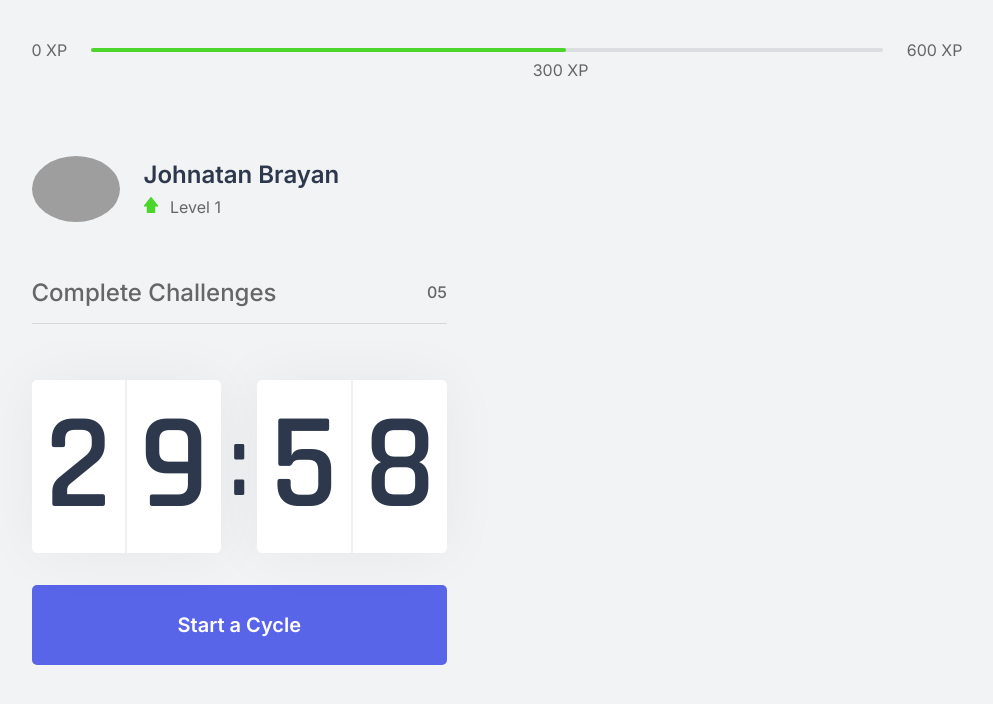
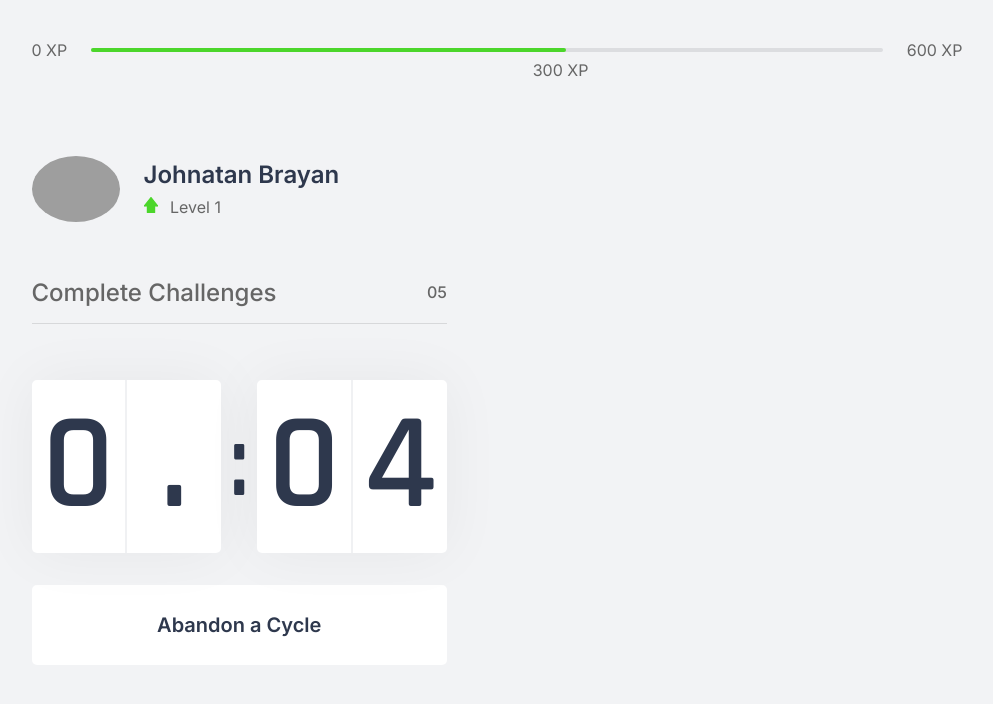
Before and after one commit to johnatanbrayan/move-it, a Next.js app: page / in a window 1280 px wide. Both pictures are taken after a click on the button "Start a Cycle". Shown: the top 704 px of the page, without its empty margins (143-1136 px from the left). Built offline with nearby package versions, Linux system fonts and the light colour scheme; grey boxes are pictures that could not be loaded.

Commit message:
Implementation improvements

```diff
--- a/src/components/Countdown.tsx
+++ b/src/components/Countdown.tsx
@@ -1,27 +1,40 @@
 import { useEffect, useState } from 'react';
 import style from '../styles/components/Countdown.module.css';
 
+let countdownTimeout: NodeJS.Timeout;
+
 export const Countdown = () => {
-  const [active, setActive] = useState(false);
-  const [time, setTime] = useState(30 * 60);
+  const timeValue = 0.1;
+  const [isActive, setIsActive] = useState(false);
+  const [hasFinished, setHasFinished] = useState(false);
+  const [time, setTime] = useState(timeValue * 60);
 
-  const minute = time / 60;
-  const second = time % 60;
+  const minutes = time / 60;
+  const seconds = time % 60;
 
-  const [leftMinute, rightMinute] = String(minute).padStart(2, '0').split('');
-  const [leftSecond, rightSecond] = String(second).padStart(2, '0').split('');
+  const [leftMinute, rightMinute] = String(minutes).padStart(2, '0').split('');
+  const [leftSecond, rightSecond] = String(seconds).padStart(2, '0').split('');
 
   function startCountDown() {
-    setActive(true);
+    setIsActive(true);
+  }
+
+  function resetCountDown() {
+    setIsActive(false);
+    clearTimeout(countdownTimeout);
+    setTime(timeValue * 60);
   }
 
   useEffect(() => {
-    if (active && time > 0) {
-      setTimeout(() => {
+    if (isActive && time > 0) {
+      countdownTimeout = setTimeout(() => {
         setTime(time - 1);
       }, 1000);
+    } else if (isActive && time === 0) {
+      setIsActive(false);
+      setHasFinished(true);
     }
-  }, [active, time]);
+  }, [isActive, time]);
 
   return (
     <div>
@@ -37,13 +50,31 @@ export const Countdown = () => {
         </div>
       </div>
 
+      {hasFinished ? (
+        <button type="button" className={style.countdownButton} disabled>
+          Cycle Finished
+        </button>
+      ) : (
+        <>
+          {!isActive ? (
             <button
               type="button"
-        className={style.coundownButton}
+              className={style.countdownButton}
               onClick={startCountDown}
             >
               Start a Cycle
             </button>
+          ) : (
+            <button
+              type="button"
+              className={`${style.countdownButton} ${style.countdownButtonIsActive}`}
+              onClick={resetCountDown}
+            >
+              Abandon a Cycle
+            </button>
+          )}
+        </>
+      )}
     </div>
   );
 };
--- a/src/styles/components/Countdown.module.css
+++ b/src/styles/components/Countdown.module.css
@@ -36,7 +36,7 @@
   margin: 0 0.5rem;
 }
 
-.coundownButton {
+.countdownButton {
   width: 100%;
   height: 5rem;
   margin-top: 2rem;
@@ -54,6 +54,22 @@
   transition: background-color 0.2s;
 }
 
-.coundownButton:hover {
+.countdownButton:hover {
   background: var(--blue-dark);
 }
+
+.countdownButtonIsActive {
+  background: var(--white);
+  color: var(--title);
+}
+
+.countdownButtonIsActive:hover {
+  background: var(--red);
+  color: var(--white);
+}
+
+.countdownButton:disabled {
+  background: var(--white);
+  color: var(--title);
+  cursor: not-allowed;
+}
```
Lines whose indentation alone changed are shown as unchanged.
